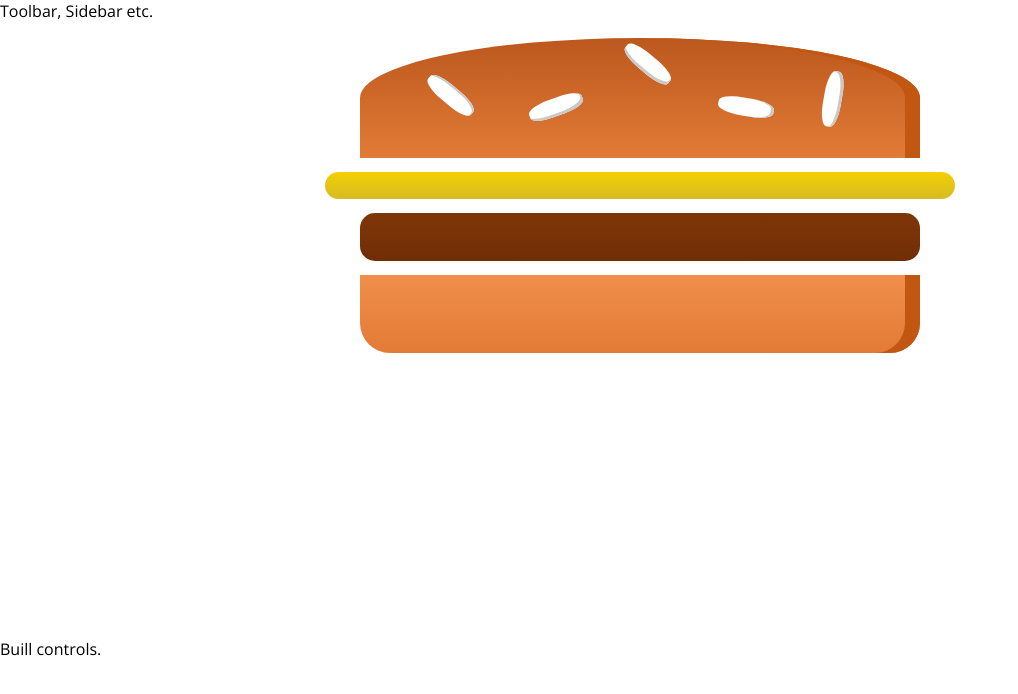
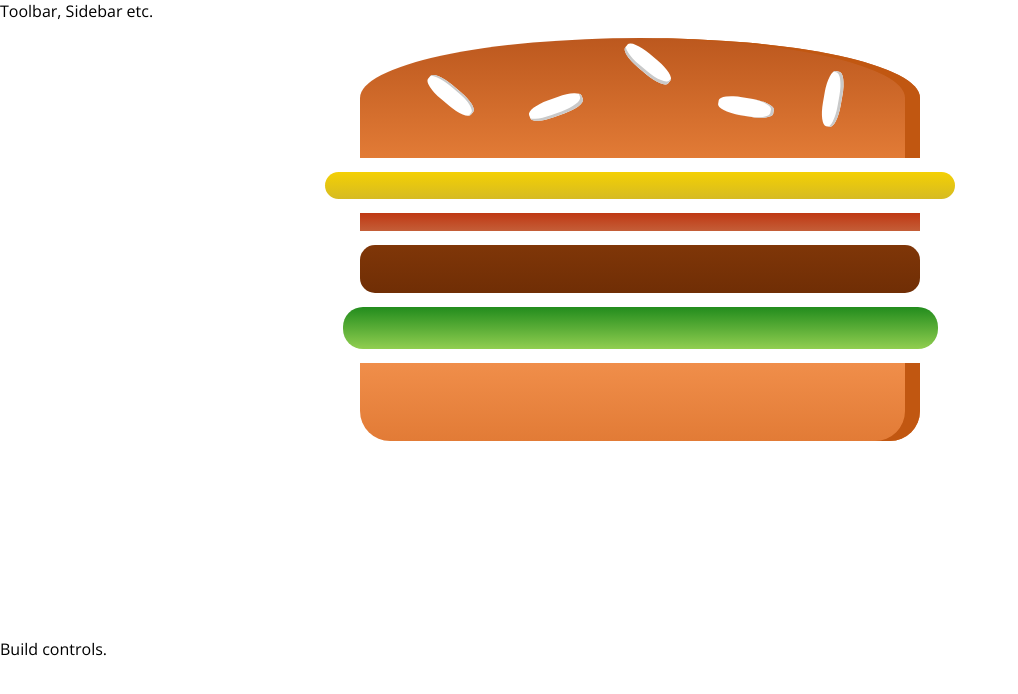
Before and after one commit to iampawands/burger-mania-project, a React (Create React App) app: page / in a window 1280 px wide. Shown: the top 694 px of the page, without its empty margins (0-1018 px from the left). Built offline with nearby package versions, Linux system fonts and the light colour scheme.

Commit message:
Providing hardcoded state ingredients from BurgerBuilder.js to Burger.js

```diff
--- a/src/components/Burger/Burger.js
+++ b/src/components/Burger/Burger.js
@@ -1,12 +1,18 @@
 import React from "react";
 import classes from "./Burger.module.css"
 import BurgerIngredient from "./BurgerIngredient/BurgerIngredient";
-const burger = () => {
+const burger = (props) => {
+    const transformedIngredients = Object.keys(props.ingredients).map(ingKey => {
+        return [...Array(props.ingredients[ingKey])].map( (_,ind) => {
+            return <BurgerIngredient key={ingKey + ind} type={ingKey}/>
+        });
+    });
+
+
     return(
         <div className={classes.Burger}>
             <BurgerIngredient type="bread-top"/>
-            <BurgerIngredient type="cheese"/>
-            <BurgerIngredient type="meat"/>
+            {transformedIngredients}
             <BurgerIngredient type="bread-bottom"/>
         </div>
     )
--- a/src/containers/BurgerBuilder/BurgerBuilder.js
+++ b/src/containers/BurgerBuilder/BurgerBuilder.js
@@ -1,12 +1,22 @@
 import React, {Component} from "react";
 import Aux from "../../hoc/Auxilary"
 import Burger from "../../components/Burger/Burger"
-class  BurgerBuilder extends Component{
+
+class BurgerBuilder extends Component {
+    state = {
+        ingredients: {
+            cheese: 1,
+            bacon: 1,
+            meat: 1,
+            salad: 1
+        }
+    }
+
     render() {
-        return(
+        return (
             <Aux>
-                <Burger/>
-                <div>Buill controls.</div>
+                <Burger ingredients={this.state.ingredients}/>
+                <div>Build controls.</div>
             </Aux>
         )
     }
```
Also changed, not shown: src/App.js (+5 -2 lines).
